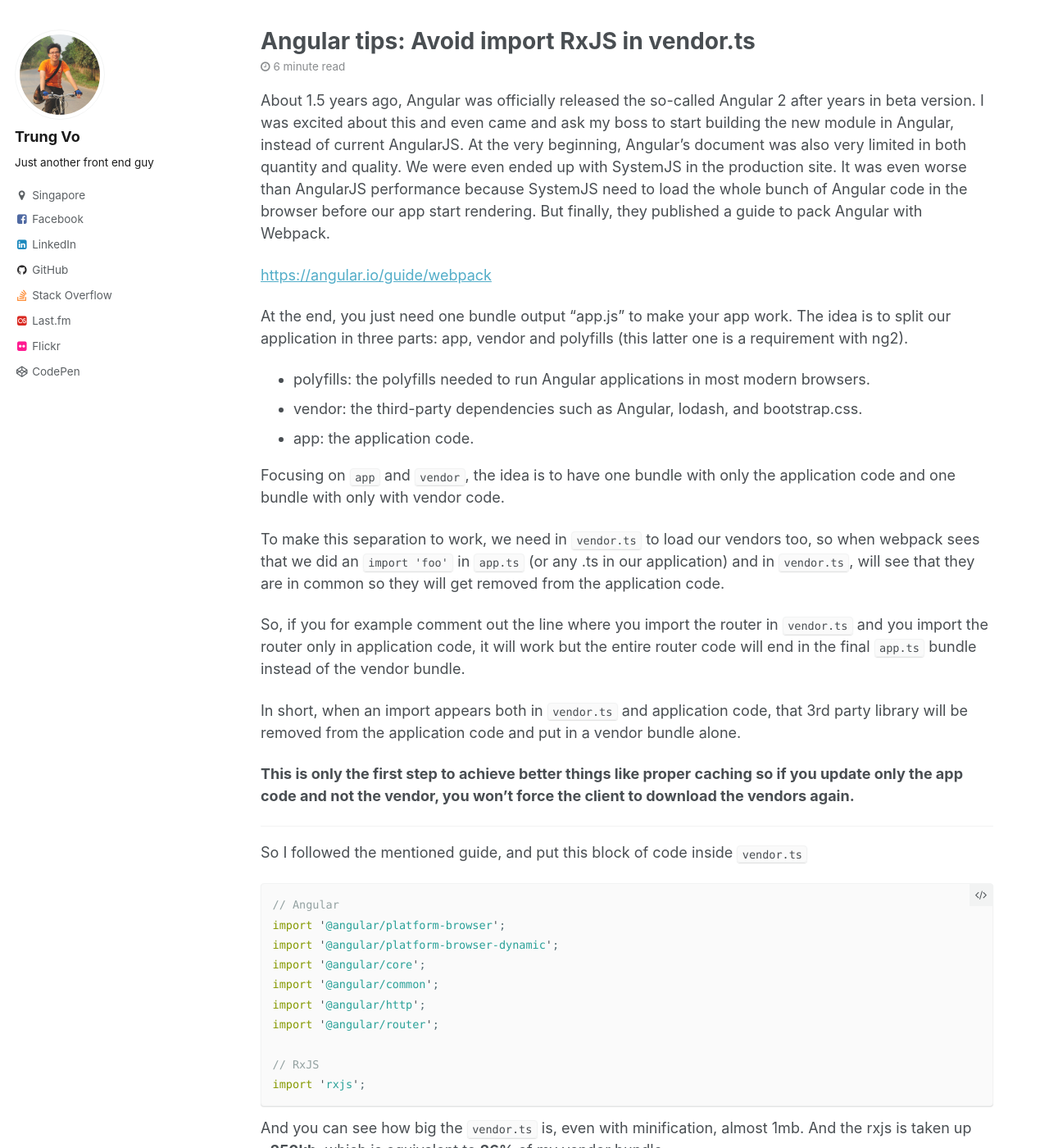
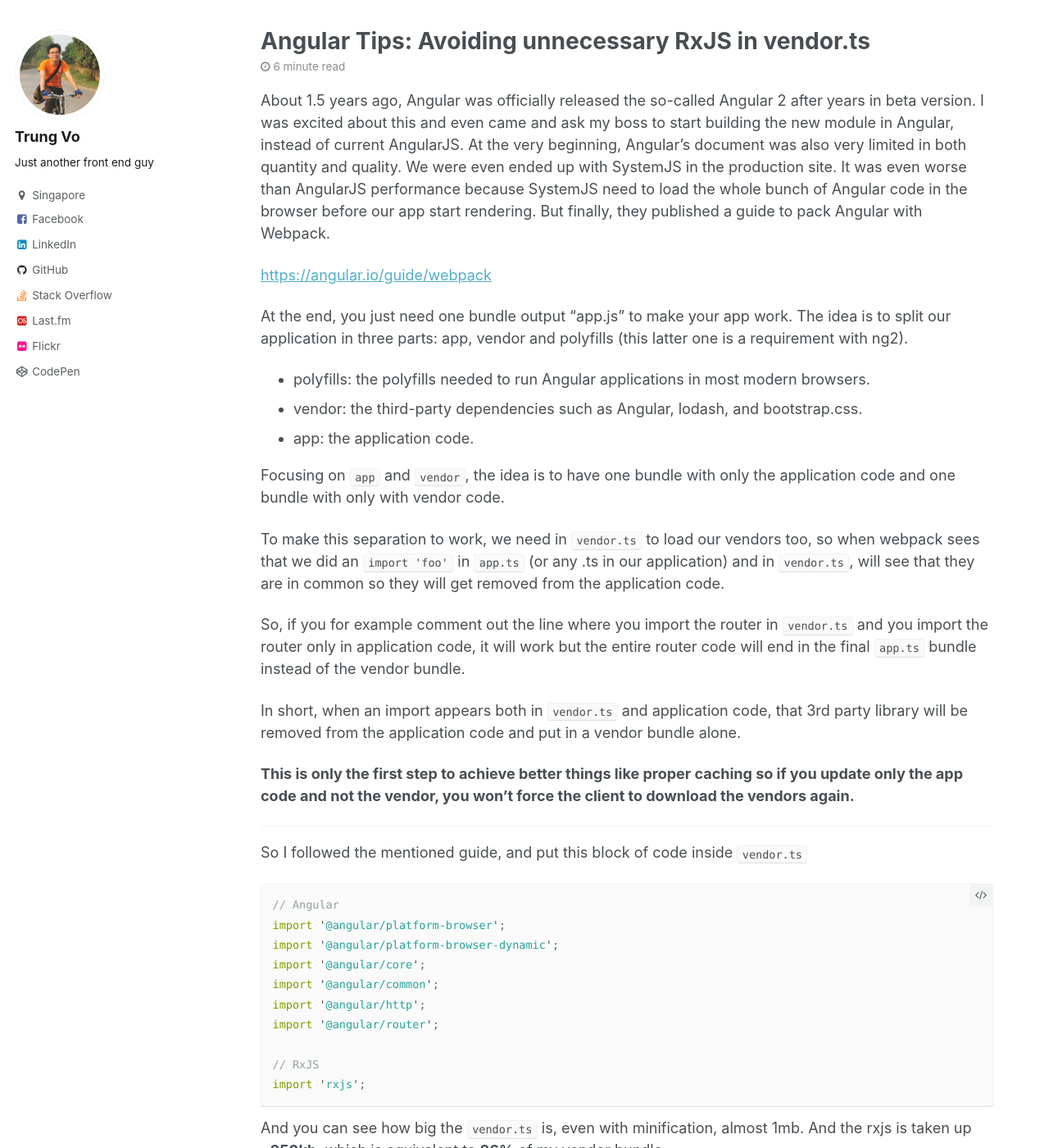
Before and after one commit to trungk18/trungk18.github.io, a Jekyll site: the page built from _posts/2018-02-05-angular-tips-avoid-import-rxjs.md, in a window 1280 px wide and 1400 px high. Shown: the whole window at 82% size. Built offline with Jekyll 4.4.1, drawn with Linux system fonts in a browser that asks for light colours.

Commit message:
Update title and css

```diff
--- a/_posts/2018-02-05-angular-tips-avoid-import-rxjs.md
+++ b/_posts/2018-02-05-angular-tips-avoid-import-rxjs.md
@@ -1,7 +1,7 @@
 ---
-title: "Angular tips: Avoid import RxJS in vendor.ts"
+title: "Angular Tips: Avoiding unnecessary RxJS in vendor.ts"
 categories: experience
-tags: webpack typescript
+tags: webpack typescript angular
 ---
 
 About 1.5 years ago, Angular was officially released the so-called Angular 2 after years in beta version. I was excited about this and even came and ask my boss to start building the new module in Angular, instead of current AngularJS. At the very beginning, Angular's document was also very limited in both quantity and quality. We were even ended up with SystemJS in the production site. It was even worse than AngularJS performance because SystemJS need to load the whole bunch of Angular code in the browser before our app start rendering. But finally, they published a guide to pack Angular with Webpack.
--- a/_sass/minimal-mistakes/_page.scss
+++ b/_sass/minimal-mistakes/_page.scss
@@ -68,6 +68,9 @@
 }
 
 .page__content {
+  img {
+    cursor: pointer;
+  }
 
   h2 {
     padding-bottom: 0.5em;
```
